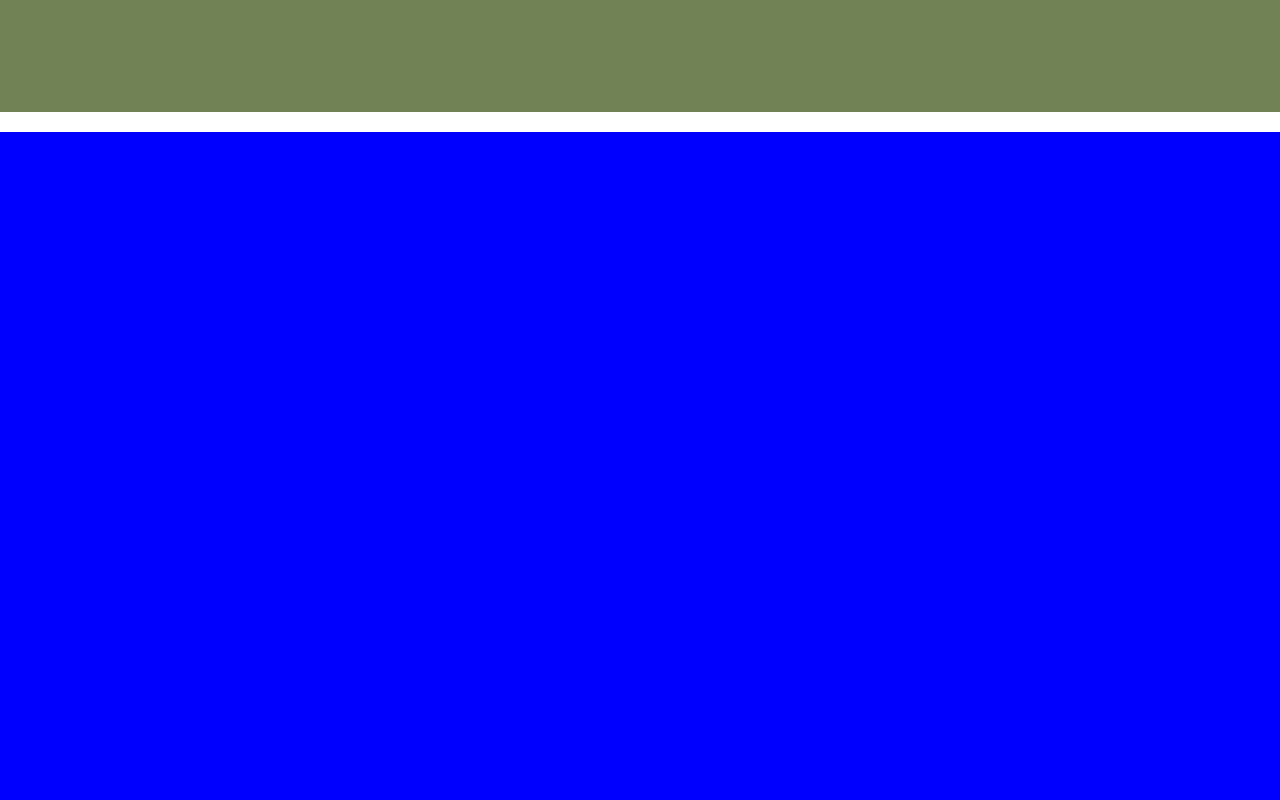
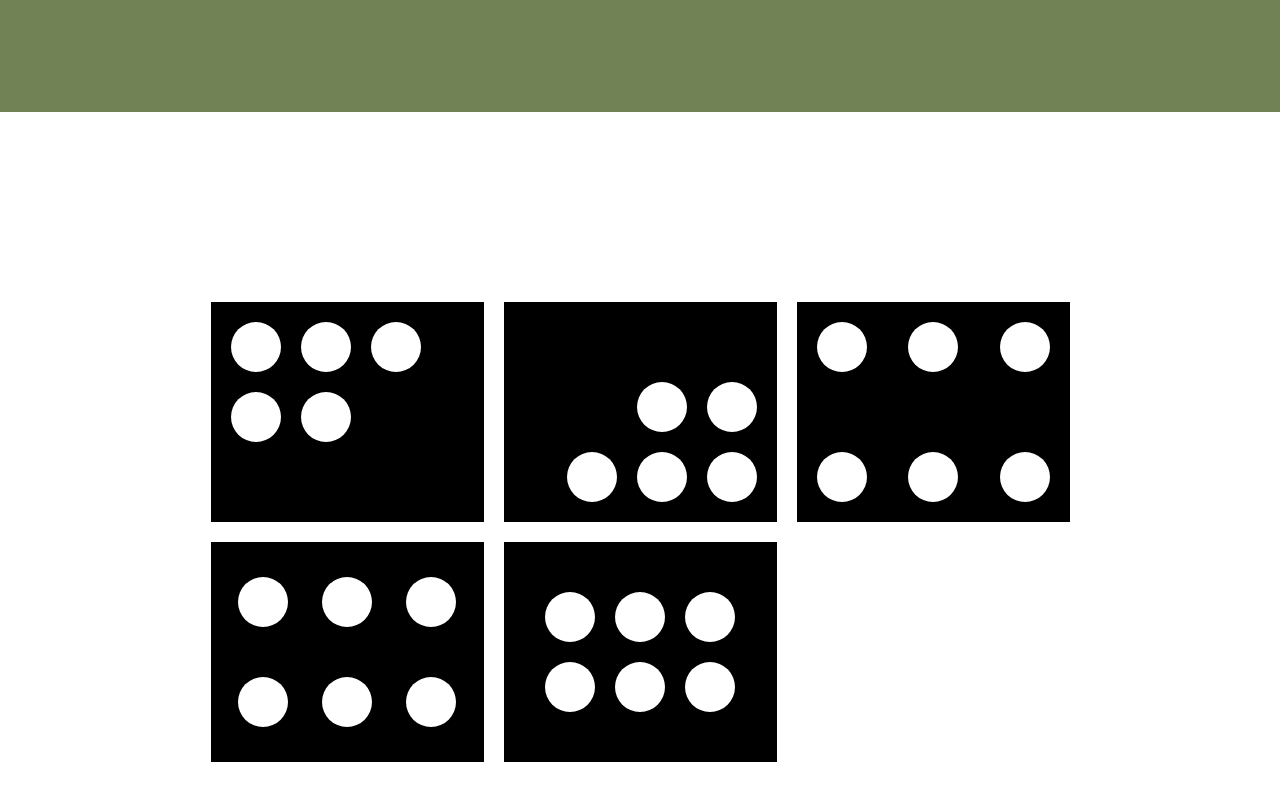
Before and after one commit to birgerosterberg/squaresncircles, a plain HTML site: page index.html in a window 1280 px wide. Shown: the part 688-1488 px from the top of the page. Drawn offline with nearby package versions, Linux system fonts and the light colour scheme.

Commit message:
add circles
add proper comments
add proper css to circles
add disclaimer
add color scheme to circles
add proper html to circles

```diff
--- a/index.html
+++ b/index.html
@@ -70,14 +70,58 @@
         </div>
     </div>
  </div>
-<!-- Should rename this stuff to boxes :D Might happen if time is there! -->
+<!-- TODO Bugfix and Efficency: Might happen if time is there!
+
+    Should rename the classes to boxes :D
+     Could remove the "card" class and bake it into the card__* class to have lesser classes.
+     Could add more proper BEM naming to the extra modifiers with -- instead of __ on the boxes...
+     Could have a universal box?! or not? OR yes? or well?!
+
+    -->
 <!-- The Circle container! -->
 
-<div class="circle">
-    <div class="circle">
+<div class="circle__page">
+    <div class="circle__container">
+        <div class="cbox1">
+            <div class="circle"></div>
+            <div class="circle"></div>
+            <div class="circle"></div>
+            <div class="circle"></div>
+            <div class="circle"></div>
+        </div>
+        <div class="cbox2">
+            <div class="circle"></div>
+            <div class="circle"></div>
+            <div class="circle"></div>
+            <div class="circle"></div>
+            <div class="circle"></div>
+        </div>
+        <div class="cbox3">
+            <div class="circle"></div>
+            <div class="circle"></div>
+            <div class="circle"></div>
+            <div class="circle"></div>
+            <div class="circle"></div>
+            <div class="circle"></div>
+        </div>
+        <div class="cbox4">
+            <div class="circle"></div>
+            <div class="circle"></div>
+            <div class="circle"></div>
+            <div class="circle"></div>
+            <div class="circle"></div>
+            <div class="circle"></div>
+        </div>
+        <div class="cbox5">
+            <div class="circle"></div>
+            <div class="circle"></div>
+            <div class="circle"></div>
+            <div class="circle"></div>
+            <div class="circle"></div>
+            <div class="circle"></div>
 
+        </div>
     </div>
 </div>
-
 </body>
 </html>
--- a/styles/index.css
+++ b/styles/index.css
@@ -1,4 +1,10 @@
 /*
+DISCLAIMER: I KNOW I COULD HAVE DONE THIS BETTER! HAD A BIG TRIAL AND ERROR SESSION TO GET THIS WORKING,
+I THINK THE CIRCLES IS MUCH MORE EFFICENTLY DONE THEN THE SQUARES :D
+I know my use of height and width might not be right, i maybe should have used flex-basis for the boxes and use a max / min width / height to make
+sure it grows inside of its permits and not have already set sizes, but i need a weekend break so i let this be done here and hope you accept it :)
+
+
 The main container of the Card element!
 margin-bottom to add margin to the .circle block.
 making sure things stays centered!
@@ -34,6 +40,8 @@ justify-content to keep them separated.
     flex-wrap: wrap;
     justify-content: space-between;
     align-items: center;
+    flex-grow: 0;
+    flex-shrink: 0;
 }
 /*
 Card design!
@@ -44,18 +52,18 @@ also added bottom margin of 20px for them to spread out evenly across the square
     background-color: #b5c99a;
     /* bugcheck ^ */
     border-radius: 8px;
-    display: flex;
     width: 100%;
     max-width: 468px;
     height: 100%;
     max-height: 160px;
     margin-bottom: 20px;
+    display: flex;
 }
 /* the first card containers items! Here lies the magic that tells the boxes where to go!*/
 .card__one {
     display: flex;
+    align-items: flex-end;
     width: 100%;
-    align-items: flex-end;
     /* My margin left and bottom shows 19px, not sure this is properly aligned but i do what my figma shows :) */
     margin-left: 19px;
     margin-bottom: 19px;
@@ -64,19 +72,19 @@ also added bottom margin of 20px for them to spread out evenly across the square
 .card__onebox {
     background-color: #97a97c;
     border-radius: 4px;
-    display: flex;
     width: 100%;
     max-width: 78px;
     height: 100%;
     max-height: 78px;
+    margin-right: 20px;
     border: none;
-    margin-right: 20px;
+    display: flex;
 }
 /* My 2nd Card box */
 .card__two {
-    display: flex;
     width: 100%;
     height: 100%;
+    display: flex;
     align-items: center;
     justify-content: center;
 }
@@ -94,9 +102,9 @@ also added bottom margin of 20px for them to spread out evenly across the square
 }
 /* My 3rd card box */
 .card__three {
-    display: flex;
     width: 100%;
     height: 100%;
+    display: flex;
     align-items: center;
     justify-content: flex-end;
 }
@@ -104,13 +112,13 @@ also added bottom margin of 20px for them to spread out evenly across the square
 .card__threebox {
     background-color: #97a97c;
     border-radius: 4px;
-    display: flex;
     width: 100%;
     max-width: 78px;
     height: 100%;
     max-height: 78px;
     margin-right: 20px;
     border: none;
+    display: flex;
 }
 /* Card 4 box!! */
 .card__four {
@@ -118,7 +126,6 @@ also added bottom margin of 20px for them to spread out evenly across the square
     width: 100%;
     align-items: flex-start;
     justify-content: space-between;
-    /* My margin left and bottom shows 19px, not sure this is properly aligned but i do what my figma shows :) */
     margin-left: 20px;
     margin-top: 20px;
 }
@@ -143,7 +150,7 @@ also added bottom margin of 20px for them to spread out evenly across the square
 
 /* Card 5! My god ive made to many boxes and classes, i bet there is a better way, but lets finish, do not let my mind get melted, finish the thought and learn after!!!! */
 .card__five {
-    font-family: 'Roboto';
+    font-family: 'Roboto',sans-serif;
     font-style: normal;
     font-weight: 400;
     font-size: 12px;
@@ -151,10 +158,10 @@ also added bottom margin of 20px for them to spread out evenly across the square
     text-align: center;
     /* identical to box height */
     color: #FFFFFF;
-    display: flex;
     width: 100%;
     height: 100%;
     margin-left: 20px;
+    display: flex;
     align-items: center;
     justify-content: space-around;
     border: none;
@@ -163,13 +170,13 @@ also added bottom margin of 20px for them to spread out evenly across the square
 .card__fiveboxfirst {
     background-color: #97a97c;
     border-radius: 4px;
-    display: flex;
     width: 78px;
     height: 120px;
+    margin-left: 20px;
     border: none;
+    display: flex;
     align-items: center;
     justify-content: center;
-    margin-left: 20px;
 }
 .card__fiveboxsecond {
     background-color: #97a97c;
@@ -177,27 +184,27 @@ also added bottom margin of 20px for them to spread out evenly across the square
     display: flex;
     width: 78px;
     height: 64px;
+    margin-bottom: 10px;
     border: none;
     align-items: center;
     justify-content: center;
-    margin-bottom: 10px;
 }
 .card__fiveboxthird {
     background-color: #97a97c;
     border-radius: 4px;
-    display: flex;
     width: 78px;
     height: 120px;
+    margin-right:20px ;
     border: none;
+    display: flex;
     align-items: center;
     justify-content: center;
-    margin-right:20px ;
 }
 /* Card 6!  */
 .card__six {
-    display: flex;
     width: 100%;
     height: 100%;
+    display: flex;
     align-items: center;
     justify-content: center;
 }
@@ -205,17 +212,16 @@ also added bottom margin of 20px for them to spread out evenly across the square
 .card__sixbox {
     background-color: #97a97c;
     border-radius: 4px;
-    display: flex;
     width: 100%;
     max-width: 78px;
     height: 100%;
     max-height: 78px;
     border: none;
+    display: flex;
 }
 .card__sixboxsecond {
     background-color: #97a97c;
     border-radius: 4px;
-    display: flex;
     width: 100%;
     max-width: 156px;
     height: 100%;
@@ -223,20 +229,123 @@ also added bottom margin of 20px for them to spread out evenly across the square
     border: none;
     margin-left: 20px;
     margin-right: 20px;
+    display: flex;
 }
 
+/*  HERE    */
+/*  IS THE  */
+/* CIRCLES! */
+/*  oOoOoOo */
+/* Its the domino effect! */
 
-
-
-
-
-/* START WITH CIRCLE PLZ! */
-.circle {
+/* I think i finally am starting to understand flexbox!  */
+.circle__page {
     height: 100vh;
-    background-color: blue;
+    background-color: white;
     display: flex;
     flex-direction: row;
     justify-content: center;
     align-items: center;
     margin-top: 20px;
+    flex-shrink: 0;
+    flex-grow: 0;
 }
+/* Making sure the container is in right size! */
+.circle__container {
+    /* background-color: #97a97c; */
+    /* bugcheck ^ */
+    width: 100%;
+    max-width: 859px;
+    min-width: 859px;
+    height: 100%;
+    min-height: 460px;
+    max-height: 460px;
+    border: none;
+    display: flex;
+    flex-wrap: wrap;
+    flex-direction: column;
+    justify-content: space-between;
+    align-items: flex-start;
+}
+/* Using flex-direction: column for organization of the boxes, it gave them wrong order, so i used the "order" command to make sure each box is put in the right order.
+   Could have just renamed them and kept it that way and made the Figma according and naming according to how they was shown on the page. Had to give a small padding
+   on the box to make sure it placed the circles away from the edges.
+
+   CBOX* = short for Circlebox order, according to how you see them as 1 2 3
+                                                                       4 5
+   */
+.cbox1 {
+    display: flex;
+    flex-wrap: wrap;
+    flex-direction: row;
+    justify-content: flex-start;
+    align-items: flex-start;
+    align-content: flex-start;
+    background-color: black;
+    height: 200px;
+    width: 253px;
+    margin-right: 20px;
+    padding: 10px;
+    order: 1;
+}
+.cbox2 {
+    display: flex;
+    flex-wrap: wrap-reverse;
+    flex-direction: column;
+    justify-content: flex-end;
+    align-items: flex-end;
+    align-content: flex-start;
+    background-color: black;
+    height: 200px;
+    width: 253px;
+    margin-right: 20px;
+    padding: 10px;
+    order: 3;
+}
+.cbox3 {
+    display: flex;
+    flex-wrap: wrap;
+    justify-content: space-between;
+    align-content: space-between;
+    background-color: black;
+    height: 200px;
+    width: 253px;
+    margin-right: 20px;
+    padding: 10px;
+    order: 5;
+}
+.cbox4 {
+    display: flex;
+    flex-wrap: wrap;
+    justify-content: space-around;
+    align-content: space-around;
+    background-color: black;
+    height: 200px;
+    width: 253px;
+    margin-right: 20px;
+    padding: 10px;
+    order: 2;
+}
+.cbox5 {
+    display: flex;
+    flex-wrap: wrap;
+    justify-content: center;
+    align-content: center;
+    background-color: black;
+    height: 200px;
+    width: 253px;
+    margin-right: 20px;
+    padding: 10px;
+    order: 4;
+}
+/* Gave the Circle a smaller radius and added padding and margin to make sure they had the right distance from eachother and the edge of the boxes. */
+.circle{
+    display: flex;
+    background-color: white;
+    flex-shrink: 0;
+    height: 30px;
+    width: 30px;
+    border-radius: 50px;
+    padding: 10px;
+    margin: 10px;
+}
```
